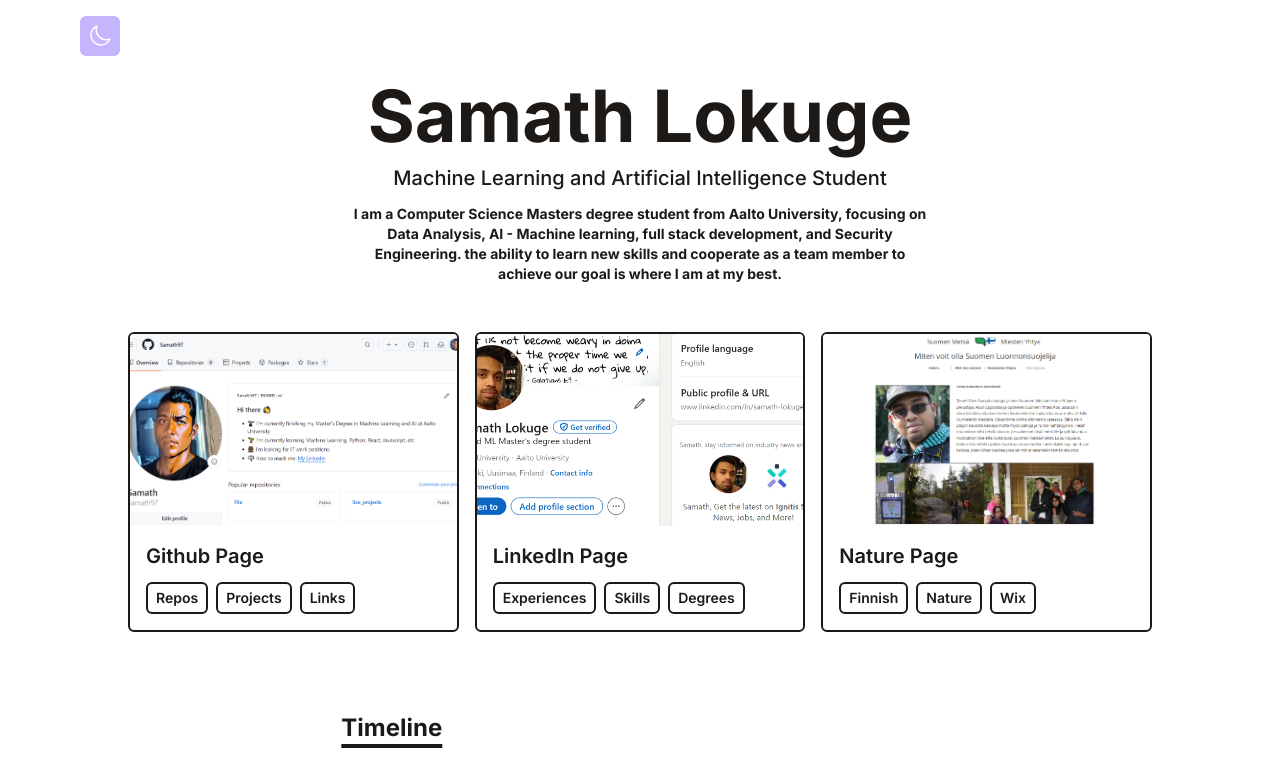
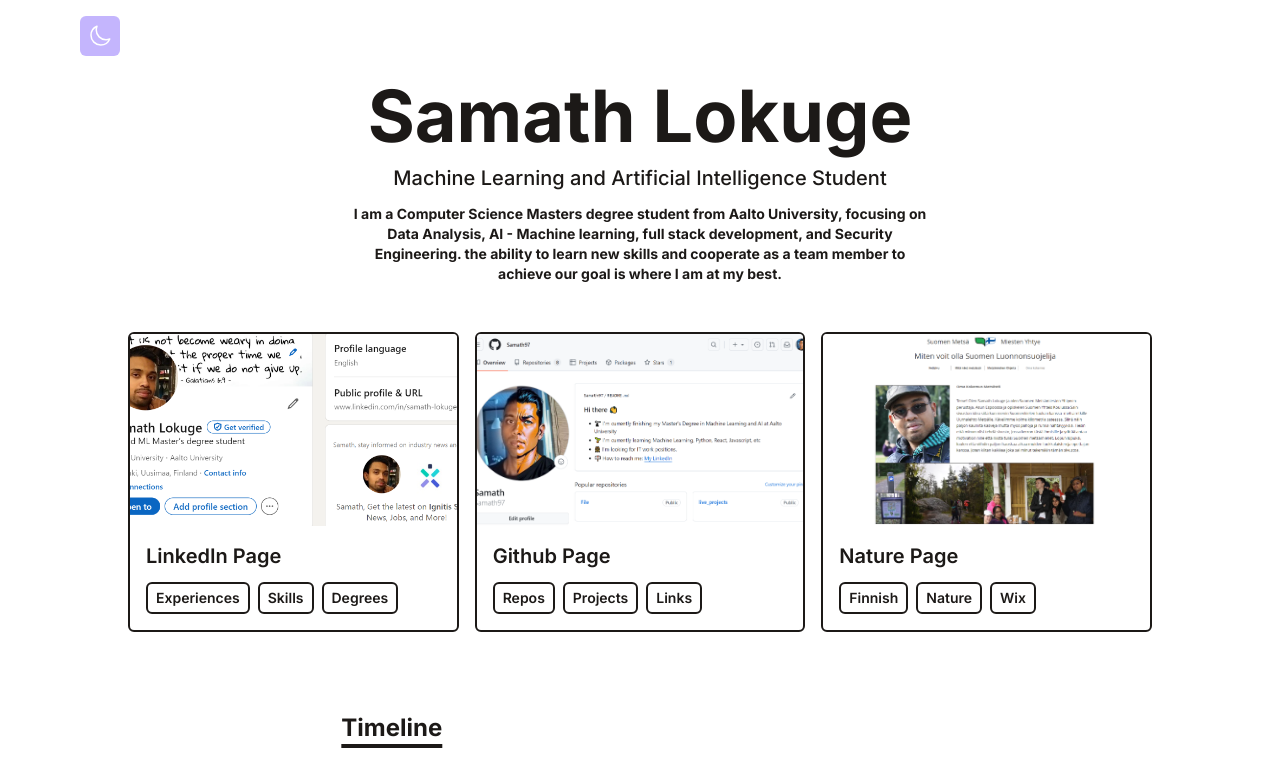
Before and after one commit to Samath97/my-website, a React (Vite) app: page / in a window 1280 px wide. Shown: the top 762 px of the page. Built offline with nearby package versions, Linux system fonts and the light colour scheme.

Commit message:
submit button Commit

```diff
--- a/src/components/Contact.jsx
+++ b/src/components/Contact.jsx
@@ -30,10 +30,10 @@
                         className="p-2 mb-4 bg-transparent border-2 rounded-md focus:outline-none"
                     />
                     <button
-                        type="button"
+                        type="submit"
                         className="text-center inline-block px-8 py-3 w-max text-base font-medium rounded-md text-white bg-gradient-to-r from-yellow-500 to-pink-500 drop-shadow-md hover:stroke-white"
                     >
-                        Work With Me
+                        Contact me
                     </button>
                 </form>
             </div>
--- a/src/data/portfolio.js
+++ b/src/data/portfolio.js
@@ -1,15 +1,15 @@
 export default [
+    {
+        title: 'LinkedIn Page',
+        imgUrl: '/assets/LinkedIn_profile.jpg',
+        stack: ['Experiences', 'Skills', 'Degrees'],
+        link: 'https://www.linkedin.com/in/samath-lokuge/'
+    },
     {
         title: 'Github Page',
         imgUrl: '/assets/github_profile.jpg',
         stack: ['Repos', 'Projects', 'Links'],
         link: 'https://github.com/Samath97'
-    },
-    {
-        title: 'LinkedIn Page',
-        imgUrl: '/assets/LinkedIn_profile.jpg',
-        stack: ['Experiences', 'Skills', 'Degrees'],
-        link: 'https://www.linkedin.com/in/samath-lokuge/'
     },
     {
         title: 'Nature Page',
```
